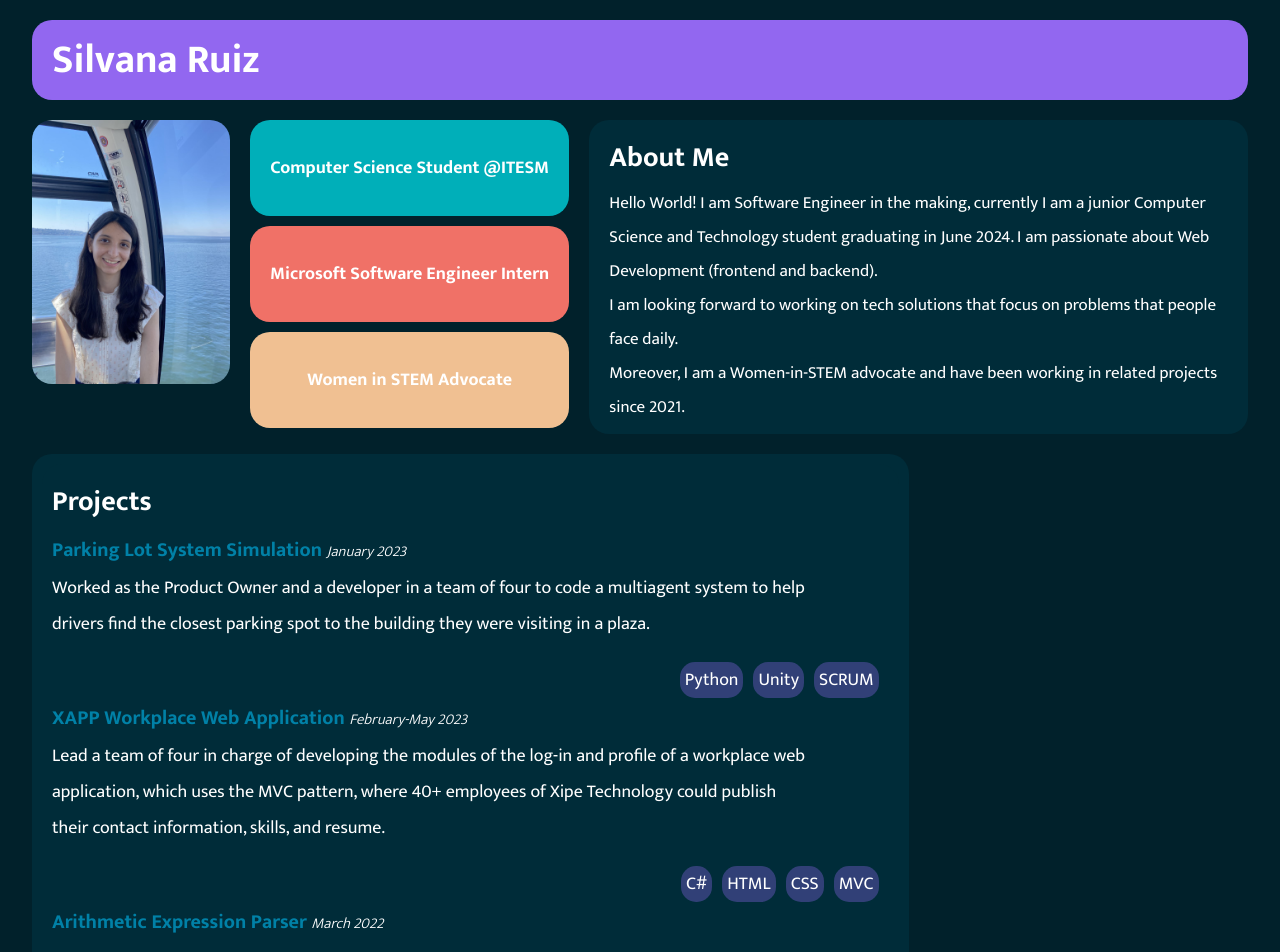
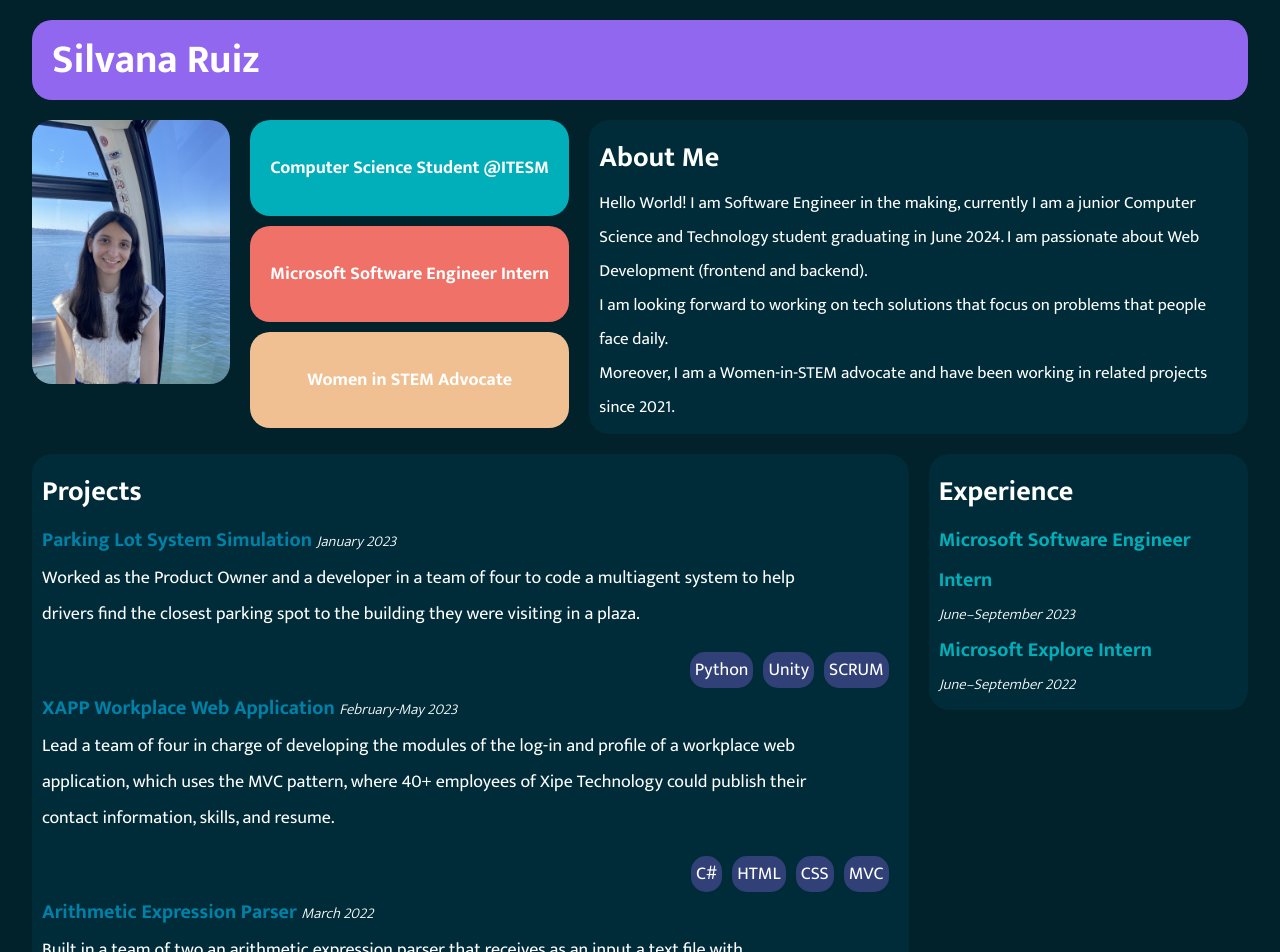
Before and after one commit to Silvana-Ruiz/Portfolio_Silvana, a React (Vite) app: page / in a window 1280 px wide. Shown: the top 952 px of the page. Built offline with nearby package versions, Linux system fonts and the light colour scheme.

Commit message:
feat Experience component

```diff
--- a/index.html
+++ b/index.html
@@ -2,9 +2,8 @@
 <html lang="en">
   <head>
     <meta charset="UTF-8" />
-    <link rel="icon" type="image/svg+xml" href="/vite.svg" />
     <meta name="viewport" content="width=device-width, initial-scale=1.0" />
-    <title>Vite + React</title>
+    <title>Silvana Ruiz</title>
     <link rel="preconnect" href="https://fonts.googleapis.com" />
     <link rel="preconnect" href="https://fonts.gstatic.com" crossorigin />
     <link
--- /dev/null
+++ b/src/components/Experience/Experience.css
@@ -0,0 +1,3 @@
+.role h3 {
+  color: var(--aqua);
+}
--- /dev/null
+++ b/src/components/Experience/index.jsx
@@ -0,0 +1,26 @@
+import "./Experience.css"
+
+function Experience() {
+  return (
+    <div className="navyContainer">
+      <h2>Experience</h2>
+
+
+      <div className="role">
+        <h3>
+          Microsoft Software Engineer Intern
+        </h3>
+        <span className="date">June–September 2023</span>
+      </div>
+
+      <div className="role">
+        <h3>
+          Microsoft Explore Intern
+        </h3>
+        <span className="date">June–September 2022</span>
+      </div>
+    </div>
+  );
+}
+
+export default Experience;
--- a/src/components/Profile/Profile.css
+++ b/src/components/Profile/Profile.css
@@ -1,102 +1,3 @@
-/*
-.container {
-  width: 100%;
-  display: flex;
-  flex-direction: column;
-  gap: 2rem;
-  justify-content: center;
-}
-
-@media (min-width: 768px){
-  .container {
-    flex-direction: row;
-
-  }
-  .details {
-    width: 90%;
-  }
-}
-
-
-.image, .details, .aboutme {
-  border-radius: 20px;
-}
-
-.image {
-  max-width: 80%;
-  height: 60rem;
-}
-
-
-@media (min-width: 768px){
-  .header {
-    width: 35%;
-  }
-
-  .image {
-    max-width: 45%;
-    height: 40rem;
-  }
-}
-
-
-
-.identity {
-  display: flex;
-  flex-direction: column;
-  width: 80%;
-  gap: 2rem;
-  height: 40rem;
-  justify-content: space-between;
-}
-
-@media (min-width: 768px){
-  .identity {
-    width: 30%;
-  }
-}
-
-
-.details {
-  height: 35%;
-  width: 100%;
-  display: flex;
-  justify-content: center;
-  align-items: center;
-
-}
-
-.details:nth-child(1) {
-  background-color: var(--aqua);
-}
-.details:nth-child(2) {
-  background-color: var(--blue);
-}
-.details:nth-child(3) {
-  background-color: var(--red);
-}
-
-
-
-
-.aboutme {
-  width: 90%;
-  background-color: var(--orange);
-  padding: 1rem;
-}
-
-@media (min-width: 769px){
-  .aboutme {
-    width: 40%;
-    height: 40rem;
-  }
-}
-
-.aboutme h2 {
-  margin: 0;
-}
-*/
-
 .container {
   width: 95%;
   margin: 0 auto;
@@ -146,9 +47,6 @@
 
 /*About me*/
 .aboutme {
-  background-color: var(--navy);
-  border-radius: 20px;
-  padding: 1rem;
   padding-left: 2rem;
   grid-column: 3 / 5;
 }
@@ -160,7 +58,15 @@
 
 /*Projects*/
 .projects {
+  grid-column: -5 / -2;
+}
+
+.projects, .experience {
   grid-row: 2 / 3;
-  grid-column: -5 / -2;
   margin-bottom: 2rem;
 }
+
+/*Experience*/
+.experience {
+  grid-column: -2 / -1;
+}
--- a/src/components/Profile/index.jsx
+++ b/src/components/Profile/index.jsx
@@ -1,4 +1,5 @@
 import Projects from "../Projects";
+import Experience from "../Experience";
 import "./Profile.css";
 
 function Profile() {
@@ -25,7 +26,7 @@ function Profile() {
             </div>
           </section>
 
-          <section className="aboutme">
+          <section className="aboutme navyContainer" >
             <h2>About Me</h2>
             <p>
               Hello World! I am Software Engineer in the making, currently I am
@@ -44,6 +45,12 @@ function Profile() {
           <section className="projects">
             <Projects />
           </section>
+          <section className="experience">
+            <Experience />
+          </section>
+
+
+
         </div>
       </div>
     </>
--- a/src/components/Project/Project.css
+++ b/src/components/Project/Project.css
@@ -4,13 +4,6 @@
 
 .project h3 {
   color: var(--blue);
-}
-
-.project h3 span {
-  font-style: italic;
-  color: var(--white);
-  font-weight: 300;
-  font-size: 1.5rem;
 }
 
 .project p {
--- a/src/components/Project/index.jsx
+++ b/src/components/Project/index.jsx
@@ -6,7 +6,7 @@ function Project({project}) {
   console.log(project)
   return (
     <div className="project">
-      <h3>{name} <span>{date}</span></h3>
+      <h3>{name} <span className="date">{date}</span></h3>
       <p>{description}</p>
       <div className="skills">
         {skills.map((skill) => (
--- a/src/components/Projects/Projects.css
+++ /dev/null
@@ -1,5 +0,0 @@
-.projects {
-  background-color: var(--navy);
-  border-radius: 20px;
-  padding: 1rem;
-}
--- a/src/components/Projects/index.jsx
+++ b/src/components/Projects/index.jsx
@@ -1,11 +1,10 @@
 import Project from "../Project";
 import { PROJECTS } from "../../data";
-import "./Projects.css"
 
 function Projects() {
 
   return (
-    <div className="projects">
+    <div className="navyContainer">
       <h2>Projects</h2>
       {PROJECTS.map((project) => (
         <Project key={project?.id} project={project} />
--- a/src/index.css
+++ b/src/index.css
@@ -55,3 +55,17 @@ h3 {
 p {
   font-size: 1.8rem;
 }
+
+
+.navyContainer {
+  background-color: var(--navy);
+  border-radius: 20px;
+  padding: 1rem;
+}
+
+.date {
+  font-style: italic;
+  color: var(--white);
+  font-weight: 300;
+  font-size: 1.5rem;
+}
```
